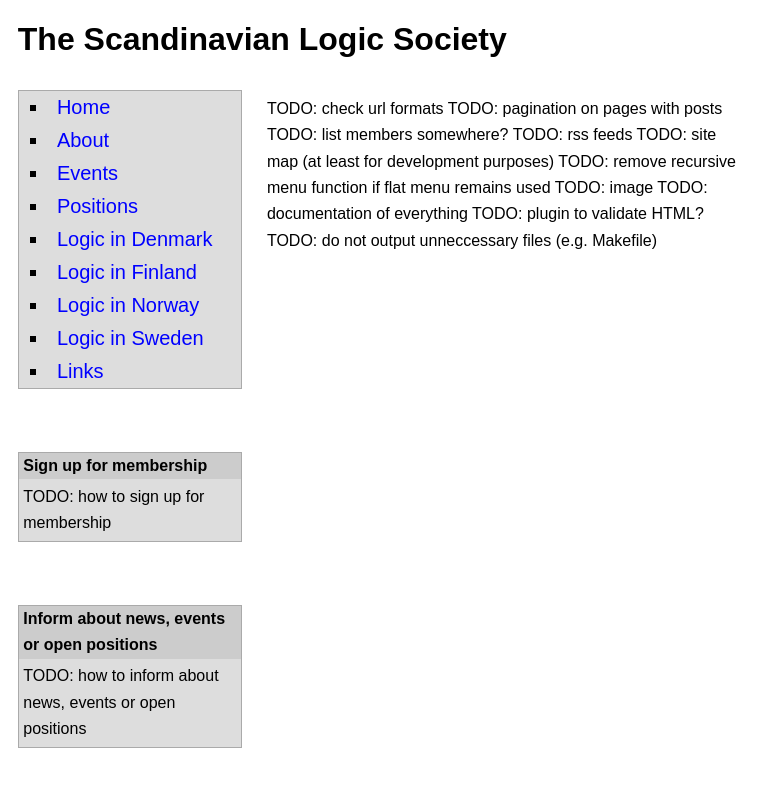
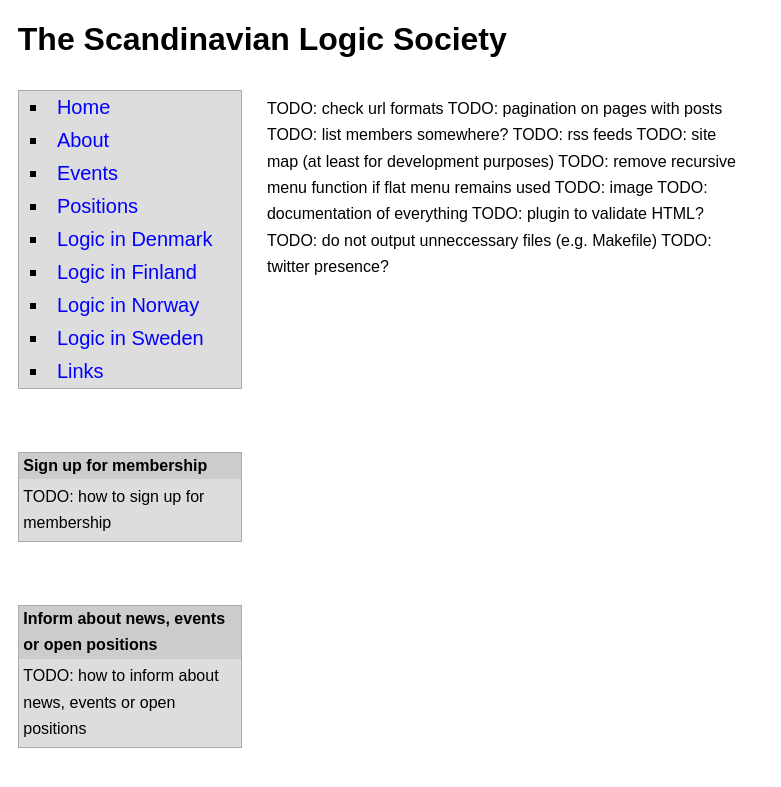
Before and after one commit to scandinavianlogic/scandinavianlogic.github.io, a Jekyll site: the page built from TODO.md, in a window 1280 px wide. Shown: the top 787 px of the page, without its empty margins (0-781 px from the left). Built offline with Jekyll 4.4.1, drawn with Linux system fonts in a browser that asks for light colours; our own code applies the rules of GitHub Pages for plain Markdown files.

Commit message:
added TODO

```diff
--- a/TODO.md
+++ b/TODO.md
@@ -10,3 +10,4 @@
 {{ "TODO: documentation of everything" | log_warning }}
 {{ "TODO: plugin to validate HTML?" | log_warning }}
 {{ "TODO: do not output unneccessary files (e.g. Makefile)" | log_warning }}
+{{ "TODO: twitter presence?" | log_warning }}
```
